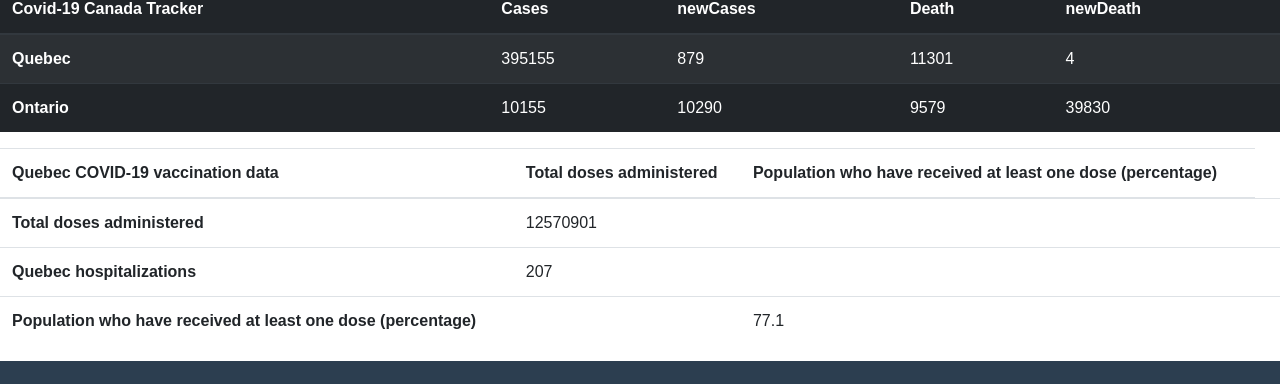
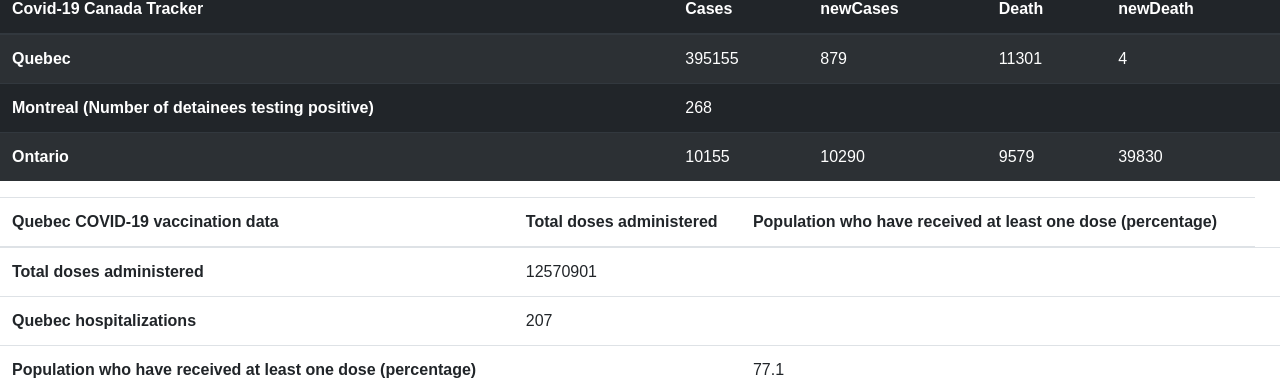
Before and after one commit to drjoeycadieux/covid-virus, a plain HTML site: page index.html in a window 1280 px wide. Shown: the part 716-1100 px from the top of the page. Drawn offline with nearby package versions, Linux system fonts and the light colour scheme.

Commit message:
Montreal data covid-19

```diff
--- a/index.html
+++ b/index.html
@@ -37,6 +37,13 @@
 				<td id="newCases"></td>
 				<td id="death"></td>
 				<td id="newDeath"></td>
+			</tr>
+			<tr>
+				<th scope="row">Montreal (Number of detainees testing positive)</th>
+				<td id="positiveCases"></td>
+				<td></td>
+				<td></td>
+				<td></td>
 			</tr>
 			<tr>
 				<th scope="row">Ontario</th>
--- a/module/index.js
+++ b/module/index.js
@@ -9,6 +9,11 @@ const dailyOverview = [{
 	newCases: 879,
 	death: 11301,
 	newDeath: 4,
+}];
+
+const dailyMontreal = [{
+	date: '2021-09-10',
+	positiveCases: 268,
 }];
 
 
@@ -55,6 +60,9 @@ document.getElementById("hospitalizations").innerHTML = dailyHospitalizations[0]
 
 document.getElementById("totalvaccination").innerHTML = dailyTotalVaccination[0].totalvaccination;
 
+
+document.getElementById("positiveCases").innerHTML = dailyMontreal[0].positiveCases;
+
 // dailyOverview ->
 
 document.getElementById("cases").innerHTML = dailyOverview[0].cases;
```
